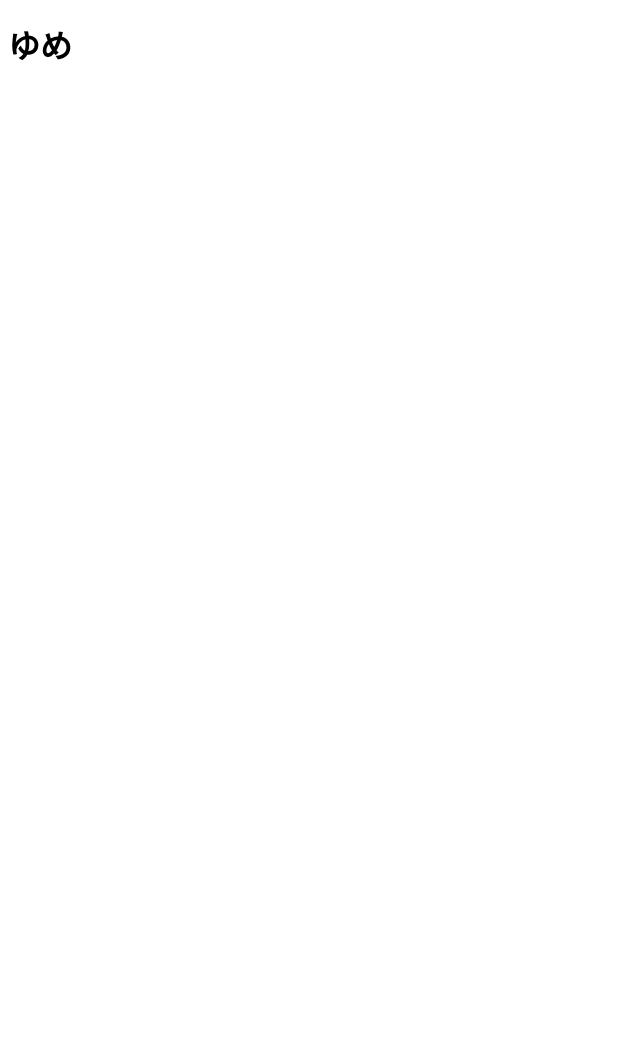
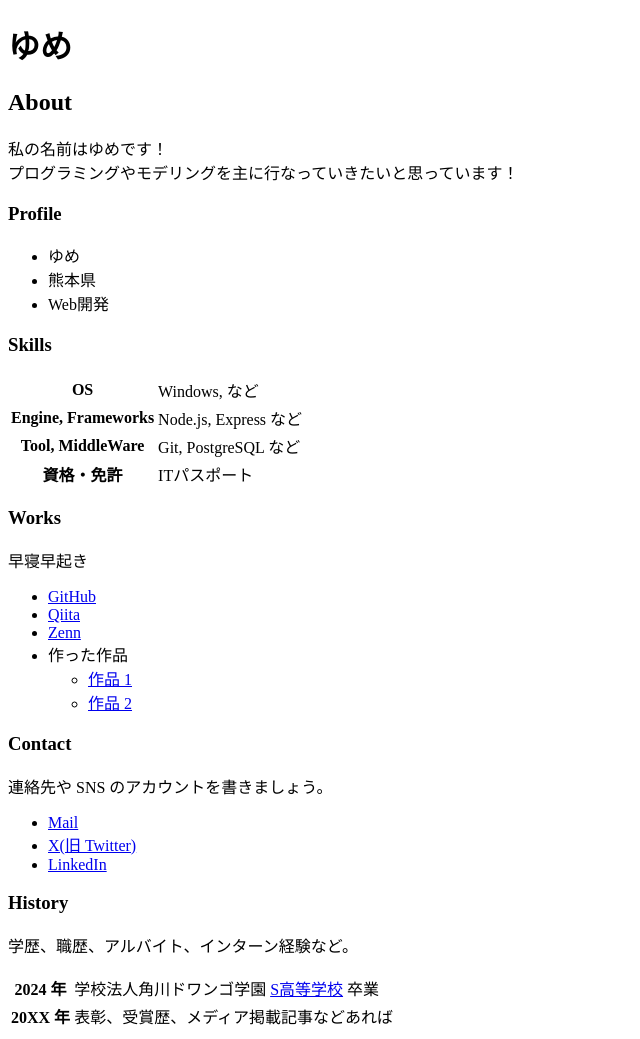
Before and after one commit to Yume222746/Yume222746.github.io, a plain HTML site: page index.html in a window 1280 px wide. Shown: the whole page, without its empty margins (0-640 px from the left). Before the commit the page ends 800 px from the top, so only its background shows below. Drawn offline with Linux system fonts and the light colour scheme.

Commit message:
Update index.html
内容を追加

```diff
--- a/index.html
+++ b/index.html
@@ -7,5 +7,74 @@
   </head>
   <body>
     <h1>ゆめ</h1>
+
+    <h2>About</h2>
+    <p>
+      私の名前はゆめです！<br>
+      プログラミングやモデリングを主に行なっていきたいと思っています！
+    </p>
+
+    <h3>Profile</h3>
+    <ul>
+      <li>ゆめ</li>
+      <li>熊本県</li>
+      <li>Web開発</li>
+    </ul>
+
+    <h3>Skills</h3>
+    <table>
+      <tr>
+        <th>OS</th>
+        <td>Windows, など</td>
+      </tr>
+      <tr>
+        <th>Engine, Frameworks</th>
+        <td>Node.js, Express など</td>
+      </tr>
+      <tr>
+        <th>Tool, MiddleWare</th>
+        <td>Git, PostgreSQL など</td>
+      </tr>
+      <tr>
+        <th>資格・免許</th>
+        <td>ITパスポート</td>
+      </tr>
+    </table>
+
+    <h3>Works</h3>
+    <p>早寝早起き</p>
+    <ul>
+      <li><a href="https://github.com/">GitHub</a></li>
+      <li><a href="https://qiita.com/">Qiita</a></li>
+      <li><a href="https://zenn.dev/">Zenn</a></li>
+      <li>
+        作った作品
+        <ul>
+          <li><a href="https://example.com/">作品 1</a></li>
+          <li><a href="https://example.com/">作品 2</a></li>
+        </ul>
+      </li>
+    </ul>
+
+    <h3>Contact</h3>
+    <p>連絡先や SNS のアカウントを書きましょう。</p>
+    <ul>
+      <li><a href="mailto:name@example.com">Mail</a></li>
+      <li><a href="https://twitter.com/n_yobikou">X(旧 Twitter)</a></li>
+      <li><a href="https://www.linkedin.com/">LinkedIn</a></li>
+    </ul>
+
+    <h3>History</h3>
+    <p>学歴、職歴、アルバイト、インターン経験など。</p>
+    <table>
+      <tr>
+        <th>2024 年</th>
+        <td>学校法人角川ドワンゴ学園 <a href="https://nnn.ed.jp/">S高等学校</a> 卒業</td>
+      </tr>
+      <tr>
+        <th>20XX 年</th>
+        <td>表彰、受賞歴、メディア掲載記事などあれば</td>
+      </tr>
+    </table>
   </body>
 </html>
```
